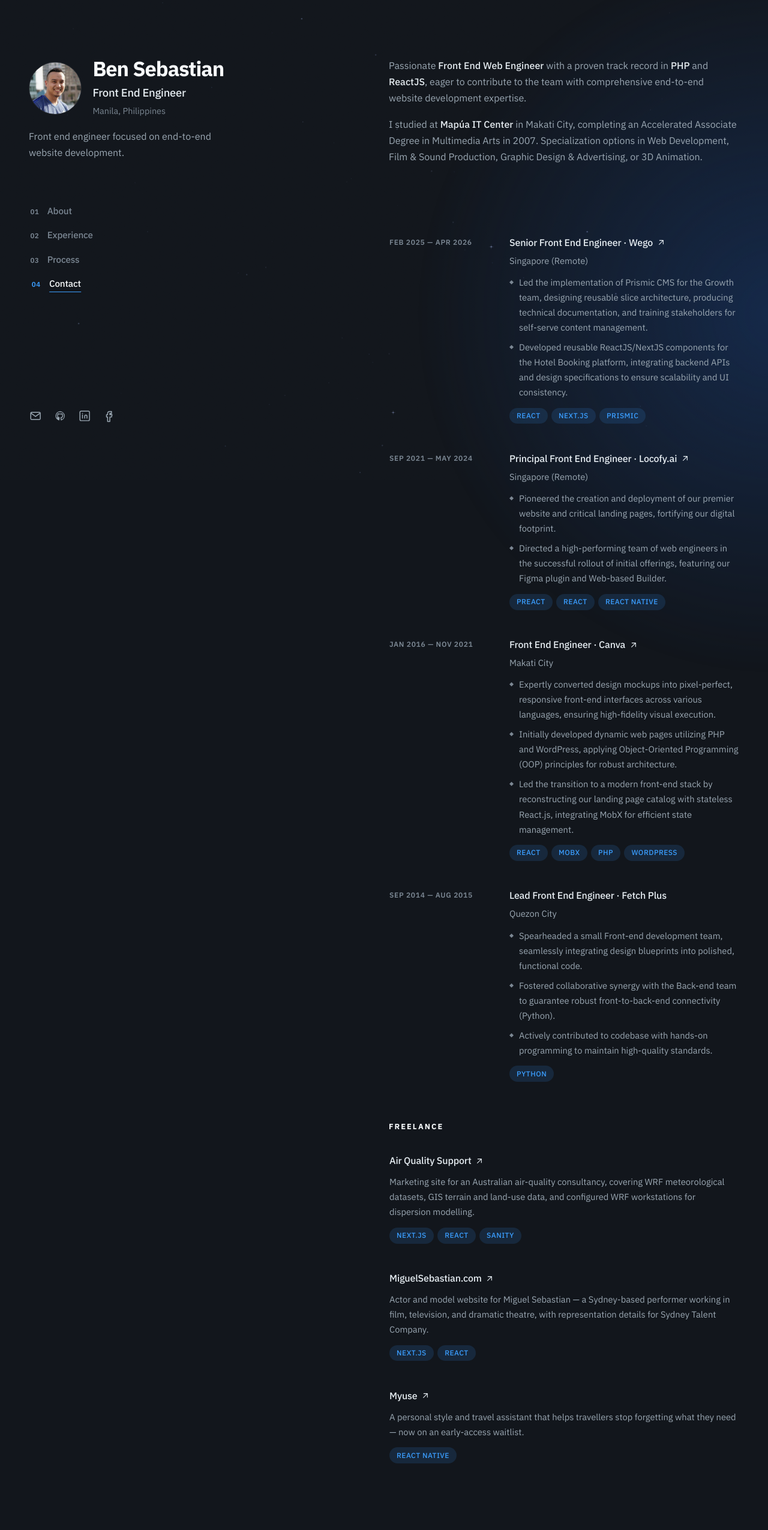
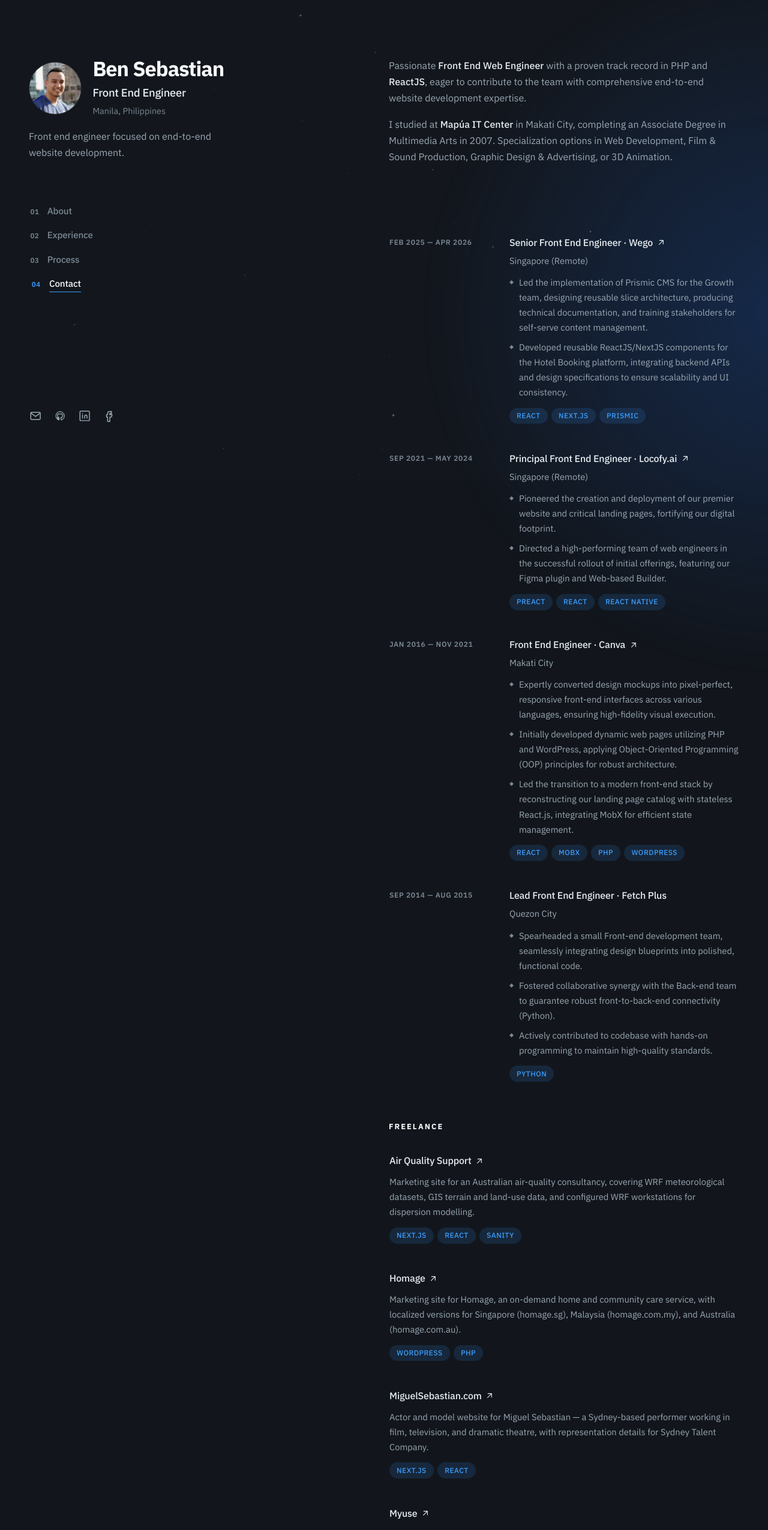
Before and after one commit to bsebastian86/bsebastian86.github.io, a React (Vite) app: page / in a window 1280 px wide. Shown: the top 2550 px of the page at 60% size. Built offline with nearby package versions, Linux system fonts and the light colour scheme.

Commit message:
add homage to freelance section

```diff
--- a/src/components/About.tsx
+++ b/src/components/About.tsx
@@ -6,8 +6,8 @@ export function About() {
       <h2 className="section__label">About</h2>
       <div className="about">
         <p>
-          Passionate <strong>Front End Web Engineer</strong> with a proven track record in{' '}
-          <strong>PHP</strong> and <strong>ReactJS</strong>, eager to contribute to the team with
+          Passionate <strong>Front End Web Engineer</strong> with a proven track record in PHP
+          and <strong>ReactJS</strong>, eager to contribute to the team with
           comprehensive end-to-end website development expertise.
         </p>
         <p>
--- a/src/data/projects.ts
+++ b/src/data/projects.ts
@@ -83,6 +83,14 @@ export const freelanceProjects: FreelanceProject[] = [
     tags: ['Next.js', 'React', 'Sanity'],
   },
   {
+    id: 'homage',
+    title: 'Homage',
+    href: 'https://www.homage.sg',
+    summary:
+      'Marketing site for Homage, an on-demand home and community care service, with localized versions for Singapore (homage.sg), Malaysia (homage.com.my), and Australia (homage.com.au).',
+    tags: ['WordPress', 'PHP'],
+  },
+  {
     id: 'miguel',
     title: 'MiguelSebastian.com',
     href: 'https://miguelsebastian.com',
@@ -104,7 +112,7 @@ export const education = {
   school: 'Mapúa IT Center',
   location: 'Makati City',
   year: '2007',
-  degree: 'Accelerated Associate Degree in Multimedia Arts',
+  degree: 'Associate Degree in Multimedia Arts',
   detail:
     'Specialization options in Web Development, Film & Sound Production, Graphic Design & Advertising, or 3D Animation.',
 }
```
Also changed, not shown: 1 other file (tests, documents, lock files or other folders).
